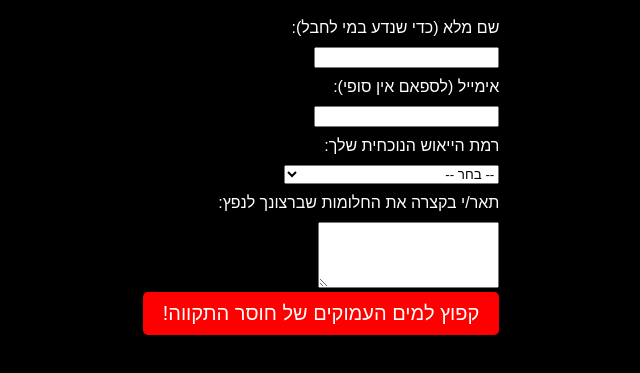
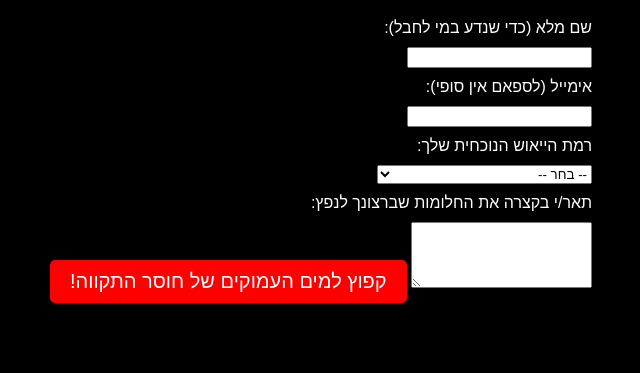
Before and after one commit to chelmerebe/disprate, a plain HTML site: page Sign_up.html in a window 1280 px wide. Shown: the part 61-434 px from the top of the page, without its empty margins (319-959 px from the left). Drawn offline with Linux system fonts and the light colour scheme.

Commit message:
Add files via upload
APOVJOTIHM

```diff
--- a/Sign_up.html
+++ b/Sign_up.html
@@ -19,7 +19,7 @@
             display: block;
             margin-bottom: 10px;
         }
-        input[type="submit"] {
+        button {
             background-color: #ff0000;
             color: #fff;
             padding: 10px 20px;
@@ -32,13 +32,12 @@
 </head>
 <body>
     <h1>הירשם עכשיו וצלול לתהום הייאוש!</h1>
-    <form action="Crazy_response.html" method="post">
+    <form>
         <label for="name">שם מלא (כדי שנדע במי לחבל):</label>
         <input type="text" id="name" name="name" required>
         <label for="email">אימייל (לספאם אין סופי):</label>
-    <input type="email" id="email" name="email" required>
-
-    <label for="despair_level">רמת הייאוש הנוכחית שלך:</label>
+        <input type="email" id="email" name="email" required>
+        <label for="despair_level">רמת הייאוש הנוכחית שלך:</label>
     <select id="despair_level" name="despair_level" required>
         <option value="">-- בחר --</option>
         <option value="1">עדיין מלא תקווה (טירון)</option>
@@ -50,7 +49,9 @@
     <label for="dreams">תאר/י בקצרה את החלומות שברצונך לנפץ:</label>
     <textarea id="dreams" name="dreams" rows="4" required></textarea>
 
-    <input type="submit" value="קפוץ למים העמוקים של חוסר התקווה!">
+    <a href="Crazy_response.html">
+        <button type="button">קפוץ למים העמוקים של חוסר התקווה!</button>
+    </a>
 </form>
 </body>
 </html>
```
